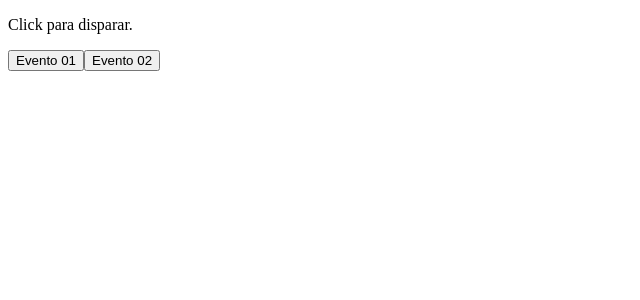
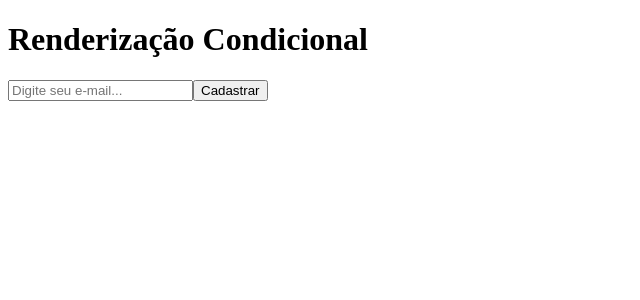
Before and after one commit to viniciusxsousa/react-estudos, a React (Vite) app in the folder 00-app/: page / in a window 1280 px wide. Shown: the top 300 px of the page, without its empty margins (0-640 px from the left). Built offline with nearby package versions, Linux system fonts and the light colour scheme.

Commit message:
renderização condicional

```diff
--- a/00-app/src/App.jsx
+++ b/00-app/src/App.jsx
@@ -1,9 +1,10 @@
-import CardBotoes from "./components/CardBotoes"
+import Condicional from "./components/Condicional"
 
 function App() {
   return (
     <>
-      <CardBotoes></CardBotoes>
+     <h1>Renderização Condicional</h1>
+     <Condicional></Condicional>
     </>
   )
 }
--- /dev/null
+++ b/00-app/src/components/Condicional/index.jsx
@@ -0,0 +1,37 @@
+import { useState } from 'react'
+
+function Condicional(){
+
+    const [email, setEmail] = useState();
+    const [emailUser, setEmailUser] = useState();
+
+    function cadastrarEmail(e){
+        e.preventDefault();
+        setEmailUser(email);
+    }
+
+    function limparEmail(){
+        setEmailUser('');
+    }
+
+    return(
+        <div>
+            <form onSubmit={cadastrarEmail} >
+                <input
+                    type="email"
+                    placeholder="Digite seu e-mail..."
+                    onChange={(e) => setEmail(e.target.value)}
+                ></input>
+                <input type="submit" value="Cadastrar" />
+            </form>
+            {emailUser && (
+                <div>
+                    <p>O email do usuário é {email}</p>
+                    <button onClick={limparEmail}>Limpar</button>
+                </div>
+            )}
+        </div>
+    )
+}
+
+export default Condicional
```
